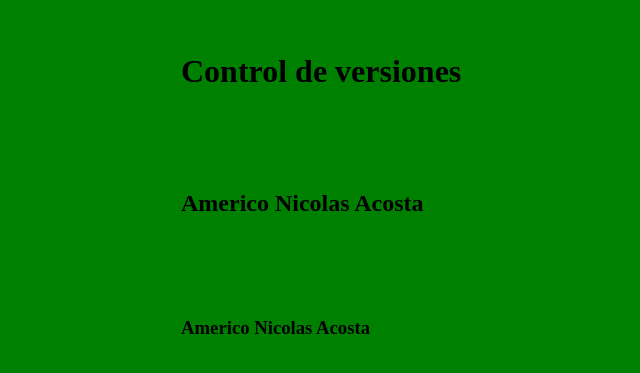
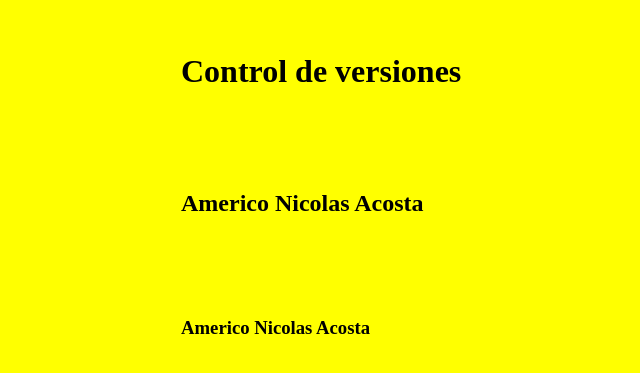
Before and after one commit to acostaamericonicolas/TP_SO_I4_Equipo_, a plain HTML site: page index.html in a window 1280 px wide. Shown: the part 147-520 px from the top of the page, without its empty margins (119-759 px from the left). Drawn offline with Linux system fonts and the light colour scheme.

Commit message:
Cambiar fondo a amarillo

```diff
--- a/estilo.css
+++ b/estilo.css
@@ -7,3 +7,4 @@ body {
 }
 body { background: red; }
 body { background: green; }
+body { background: yellow; }
```
